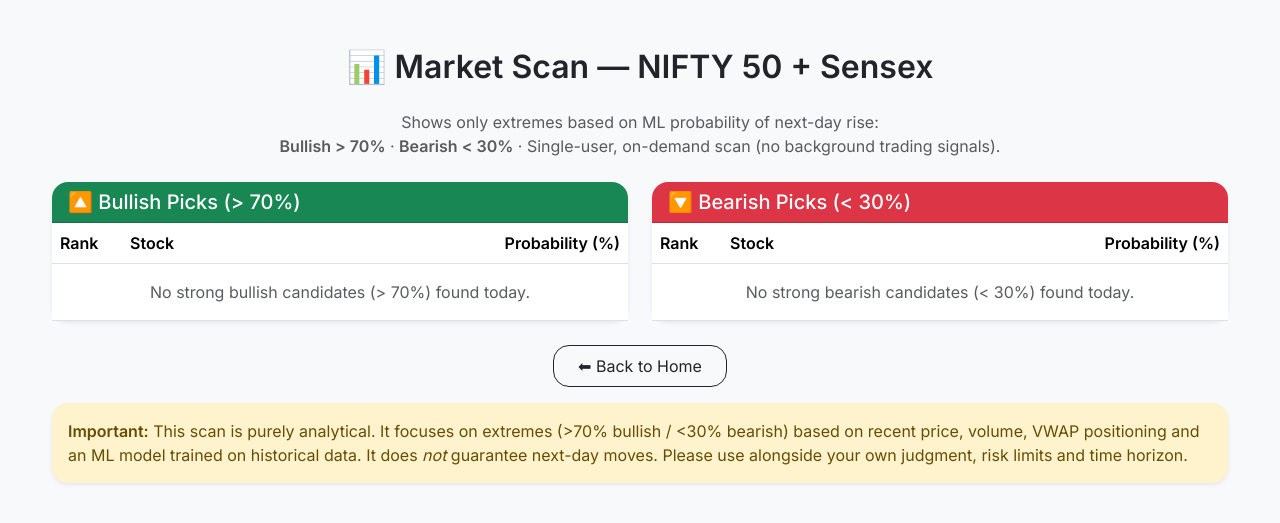
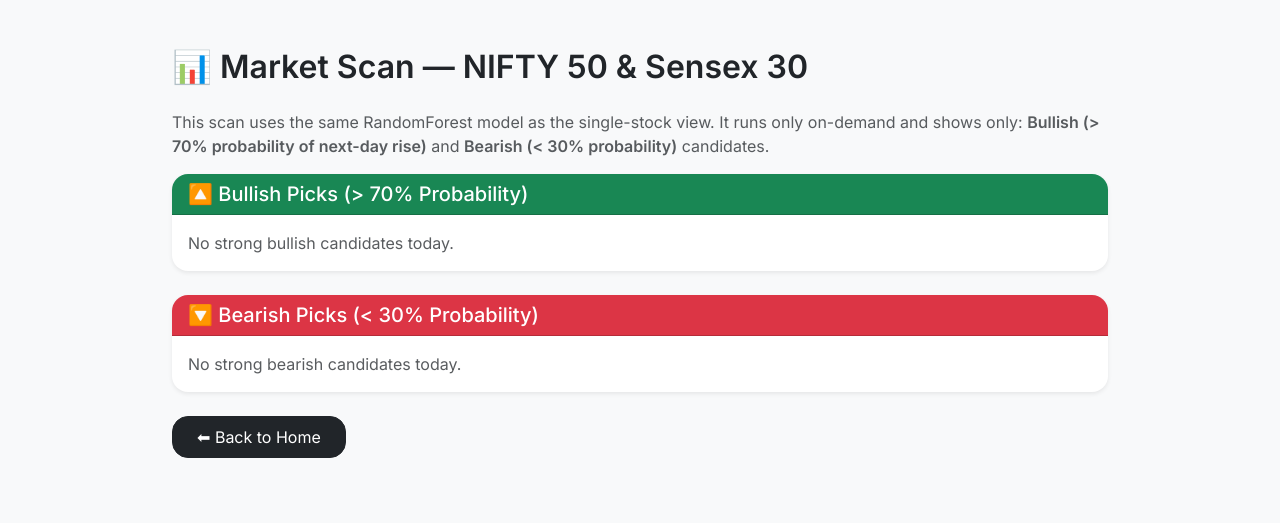
Before and after one commit to wasimk14/Stock_Analysis, a Flask app: template templates/market_scan.html in a window 1280 px wide. Shown: the top 523 px of the page. Run offline with Flask 3, Linux system fonts and the light colour scheme; the template is opened without the code that fills it, so the values that code supplies are empty.

Commit message:
Revise market scan template for branding updates
Updated the market scan template to reflect new branding and layout changes.

```diff
--- a/templates/market_scan.html
+++ b/templates/market_scan.html
@@ -4,12 +4,12 @@
     <meta charset="UTF-8">
     <meta name="viewport" content="width=device-width, initial-scale=1">
 
-    <title>Market Scan — Bullish & Bearish Picks</title>
+    <title>Market Scan — Stock Oracle</title>
 
-    <meta name="description" content="On-demand scan of NIFTY50 + Sensex stocks using ML-based probabilities of next-day move.">
-    <meta name="robots" content="noindex, nofollow">
+    <!-- Bootstrap -->
+    <link rel="stylesheet" href="https://cdn.jsdelivr.net/npm/bootstrap@5.3.2/dist/css/bootstrap.min.css">
 
-    <link rel="stylesheet" href="https://cdn.jsdelivr.net/npm/bootstrap@5.3.2/dist/css/bootstrap.min.css">
+    <!-- Google Fonts -->
     <link href="https://fonts.googleapis.com/css2?family=Inter:wght@300;400;500;600&display=swap" rel="stylesheet">
 
     <style>
@@ -18,141 +18,102 @@
             background: #f8f9fa;
         }
         .container {
-            max-width: 1200px;
+            max-width: 960px;
         }
-        .card-header-bullish {
-            background: #198754;
-            color: #fff;
-        }
-        .card-header-bearish {
-            background: #dc3545;
-            color: #fff;
-        }
-        .explain-row {
-            background: #f9fafb;
+        .table thead th {
+            white-space: nowrap;
         }
     </style>
 </head>
 
-<body>
+<body class="bg-light">
 
 <div class="container mt-5 mb-5">
 
-    <h2 class="mb-4 fw-semibold text-center">
-        📊 Market Scan — NIFTY 50 + Sensex
-    </h2>
+    <h2 class="mb-4 fw-semibold">📊 Market Scan — NIFTY 50 & Sensex 30</h2>
 
-    <p class="text-center text-muted mb-4">
-        Shows only extremes based on ML probability of next-day rise:<br>
-        <strong>Bullish &gt; 70%</strong> · <strong>Bearish &lt; 30%</strong> ·
-        Single-user, on-demand scan (no background trading signals).
+    <p class="text-muted">
+        This scan uses the same RandomForest model as the single-stock view.
+        It runs only on-demand and shows only:
+        <strong>Bullish (&gt; 70% probability of next-day rise)</strong> and
+        <strong>Bearish (&lt; 30% probability)</strong> candidates.
     </p>
 
-    <div class="row g-4">
+    <!-- Bullish Table -->
+    <div class="card mb-4 shadow-sm border-0 rounded-4">
+        <div class="card-header bg-success text-white rounded-top-4">
+            <h5 class="mb-0">🔼 Bullish Picks (&gt; 70% Probability)</h5>
+        </div>
+        <div class="card-body">
 
-        <!-- Bullish Table -->
-        <div class="col-md-6">
-            <div class="card shadow-sm border-0 rounded-4">
-                <div class="card-header card-header-bullish rounded-top-4">
-                    <h5 class="mb-0">
-                        🔼 Bullish Picks (&gt; 70%)
-                    </h5>
-                </div>
-                <div class="card-body p-0">
-                    <table class="table mb-0">
+            {% if bullish and bullish|length > 0 %}
+            <div class="table-responsive">
+                <table class="table table-striped align-middle mb-0">
                     <thead>
                         <tr>
-                            <th style="width: 70px;">Rank</th>
+                            <th style="width: 80px;">Rank</th>
                             <th>Stock</th>
-                            <th class="text-end" style="width: 140px;">Probability (%)</th>
+                            <th class="text-end">Probability (%)</th>
                         </tr>
                     </thead>
                     <tbody>
-                        {% if bullish and bullish|length > 0 %}
-                            {% for s in bullish %}
+                        {% for row in bullish %}
                         <tr>
-                                <td>{{ loop.index }}</td>
-                                <td>{{ s.symbol }}</td>
-                                <td class="text-end">{{ "%.1f"|format(s.probability) }}</td>
-                            </tr>
-                            <tr class="explain-row">
-                                <td colspan="3">
-                                    <small class="text-muted">{{ s.explanation }}</small>
+                            <td>{{ row.rank }}</td>
+                            <td>{{ row.name }}</td>
+                            <td class="text-end">
+                                {{ (row.prob * 100) | round(1) }}
                             </td>
                         </tr>
                         {% endfor %}
-                        {% else %}
-                            <tr>
-                                <td colspan="3" class="text-center text-muted py-3">
-                                    No strong bullish candidates (&gt; 70%) found today.
-                                </td>
-                            </tr>
-                        {% endif %}
                     </tbody>
                 </table>
             </div>
+            {% else %}
+                <p class="mb-0 text-muted">No strong bullish candidates today.</p>
+            {% endif %}
+
         </div>
     </div>
 
     <!-- Bearish Table -->
-        <div class="col-md-6">
-            <div class="card shadow-sm border-0 rounded-4">
-                <div class="card-header card-header-bearish rounded-top-4">
-                    <h5 class="mb-0">
-                        🔽 Bearish Picks (&lt; 30%)
-                    </h5>
+    <div class="card mb-4 shadow-sm border-0 rounded-4">
+        <div class="card-header bg-danger text-white rounded-top-4">
+            <h5 class="mb-0">🔽 Bearish Picks (&lt; 30% Probability)</h5>
         </div>
-                <div class="card-body p-0">
-                    <table class="table mb-0">
+        <div class="card-body">
+
+            {% if bearish and bearish|length > 0 %}
+            <div class="table-responsive">
+                <table class="table table-striped align-middle mb-0">
                     <thead>
                         <tr>
-                            <th style="width: 70px;">Rank</th>
+                            <th style="width: 80px;">Rank</th>
                             <th>Stock</th>
-                            <th class="text-end" style="width: 140px;">Probability (%)</th>
+                            <th class="text-end">Probability (%)</th>
                         </tr>
                     </thead>
                     <tbody>
-                        {% if bearish and bearish|length > 0 %}
-                            {% for s in bearish %}
+                        {% for row in bearish %}
                         <tr>
-                                <td>{{ loop.index }}</td>
-                                <td>{{ s.symbol }}</td>
-                                <td class="text-end">{{ "%.1f"|format(s.probability) }}</td>
-                            </tr>
-                            <tr class="explain-row">
-                                <td colspan="3">
-                                    <small class="text-muted">{{ s.explanation }}</small>
+                            <td>{{ row.rank }}</td>
+                            <td>{{ row.name }}</td>
+                            <td class="text-end">
+                                {{ (row.prob * 100) | round(1) }}
                             </td>
                         </tr>
                         {% endfor %}
-                        {% else %}
-                            <tr>
-                                <td colspan="3" class="text-center text-muted py-3">
-                                    No strong bearish candidates (&lt; 30%) found today.
-                                </td>
-                            </tr>
-                        {% endif %}
                     </tbody>
                 </table>
             </div>
+            {% else %}
+                <p class="mb-0 text-muted">No strong bearish candidates today.</p>
+            {% endif %}
+
         </div>
     </div>
 
-    </div>
-
-    <div class="mt-4 text-center">
-        <a href="/" class="btn btn-outline-dark px-4 py-2 rounded-4">
-            ⬅ Back to Home
-        </a>
-    </div>
-
-    <div class="mt-3 alert alert-warning border-0 rounded-4 shadow-sm">
-        <strong>Important:</strong>
-        This scan is purely analytical. It focuses on extremes (&gt;70% bullish / &lt;30% bearish)
-        based on recent price, volume, VWAP positioning and an ML model trained on historical data.
-        It does <em>not</em> guarantee next-day moves. Please use alongside your own judgment,
-        risk limits and time horizon.
-    </div>
+    <a href="/" class="btn btn-dark px-4 py-2 rounded-4">⬅ Back to Home</a>
 
 </div>
 
```
Lines whose indentation alone changed are shown as unchanged.
